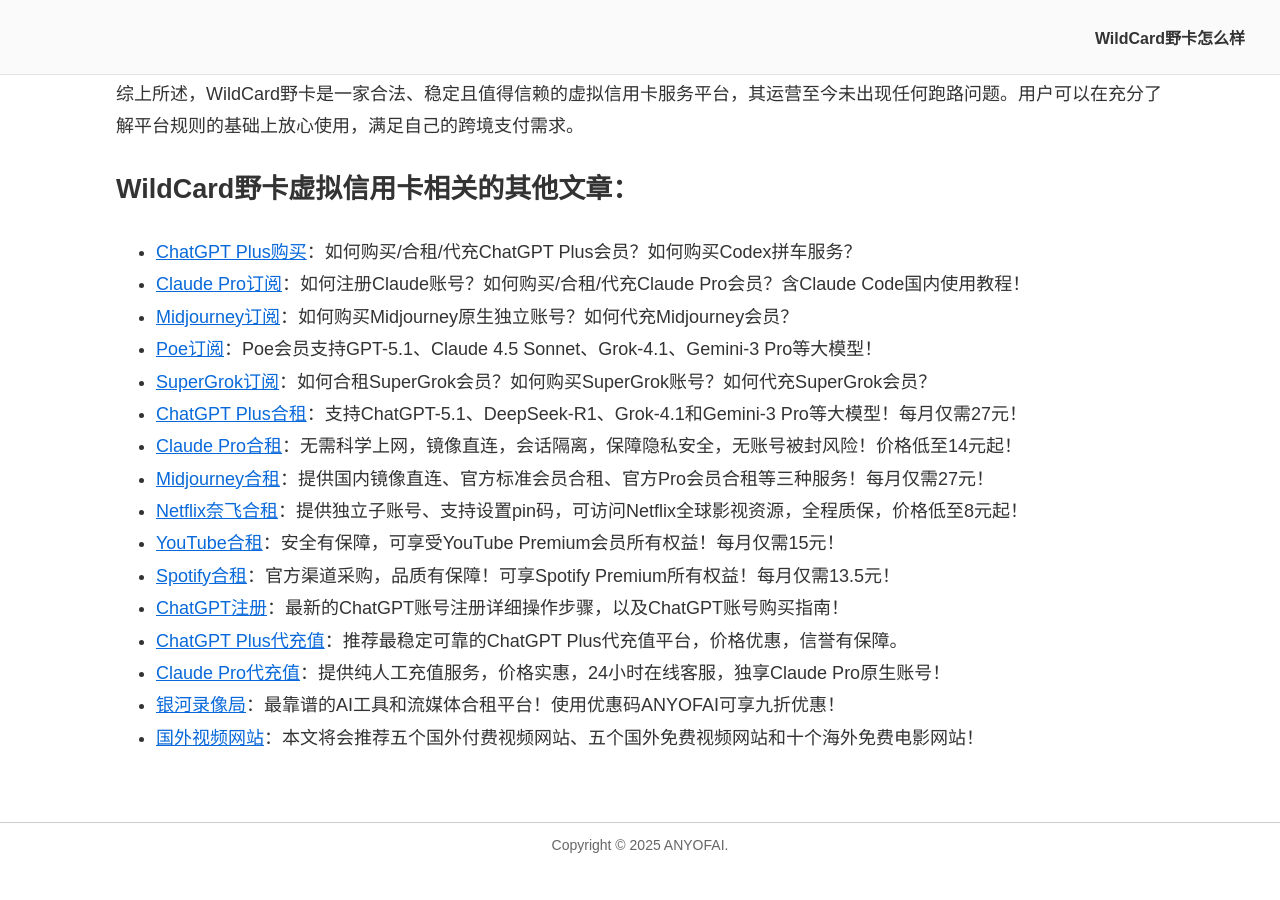
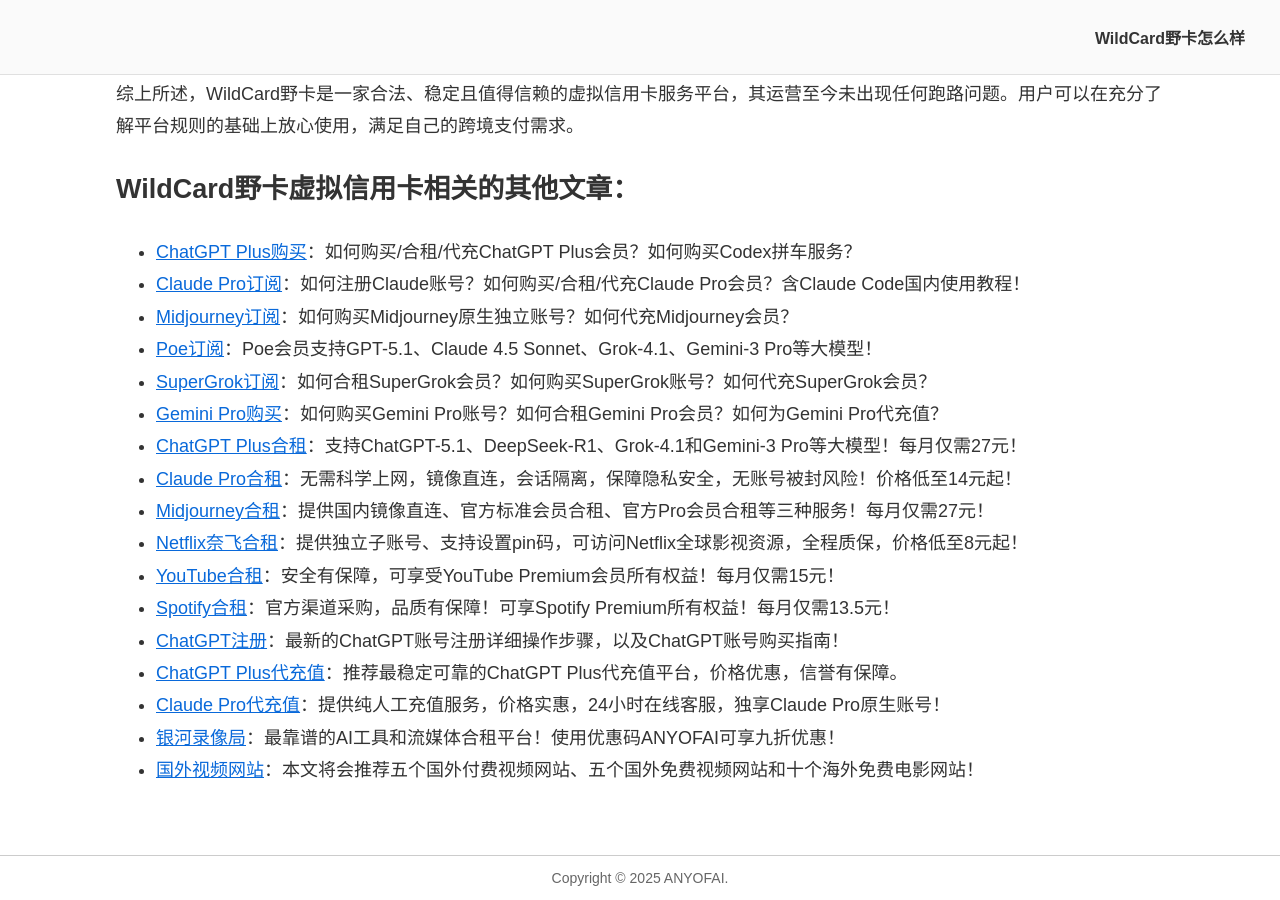
Before and after one commit to anyofai/anyofai.github.io, a Jekyll site: the page built from index.md, in a window 1280 px wide and 900 px high, scrolled down 31065 px. Built offline with Jekyll 4.4.1, drawn with Linux system fonts in a browser that asks for light colours; before the commit the page ends 31932 px from its top, so only the background shows below that; some of the changed lines change nothing that is shown; some of the changed text lies outside the part shown.

Commit message:
Update index.md

```diff
--- a/index.md
+++ b/index.md
@@ -6,7 +6,7 @@
 
 # 2025年最好用的虚拟信用卡推荐：WildCard野卡虚拟信用卡怎么样？WildCard野卡安全靠谱吗？
 
-<p align="center">最近更新于：2025年11月20日</p>
+<p align="center">最近更新于：2025年11月26日</p>
 
 #### 🚨🚨关于“WildCard野卡跑路（被迫停止运营）”的重要说明🚨🚨
 
@@ -463,6 +463,7 @@
 * <a href="https://github.com/anyofai/midjourney">Midjourney订阅</a>：如何购买Midjourney原生独立账号？如何代充Midjourney会员？
 * <a href="https://github.com/anyofai/poe">Poe订阅</a>：Poe会员支持GPT-5.1、Claude 4.5 Sonnet、Grok-4.1、Gemini-3 Pro等大模型！
 * <a href="https://github.com/anyofai/x-twitter">SuperGrok订阅</a>：如何合租SuperGrok会员？如何购买SuperGrok账号？如何代充SuperGrok会员？
+* <a href="https://github.com/anyofai/gemini-pro">Gemini Pro购买</a>：如何购买Gemini Pro账号？如何合租Gemini Pro会员？如何为Gemini Pro代充值？
 * <a href="https://github.com/anyofai/chatgpt-plus-hezu">ChatGPT Plus合租</a>：支持ChatGPT-5.1、DeepSeek-R1、Grok-4.1和Gemini-3 Pro等大模型！每月仅需27元！
 * <a href="https://github.com/anyofai/claude-pro-hezu">Claude Pro合租</a>：无需科学上网，镜像直连，会话隔离，保障隐私安全，无账号被封风险！价格低至14元起！
 * <a href="https://github.com/anyofai/midjourney-hezu">Midjourney合租</a>：提供国内镜像直连、官方标准会员合租、官方Pro会员合租等三种服务！每月仅需27元！
```
